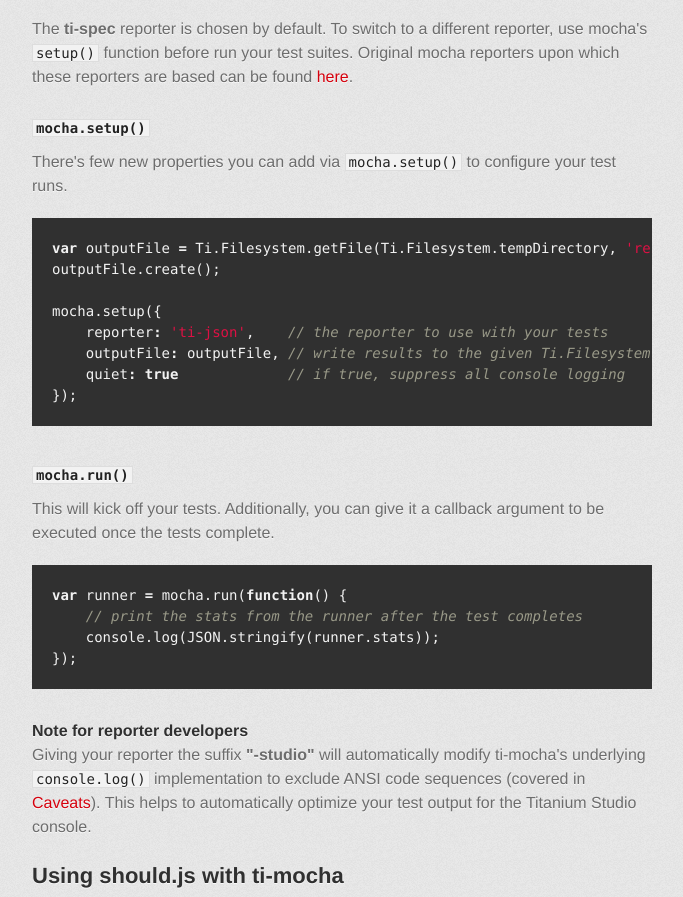
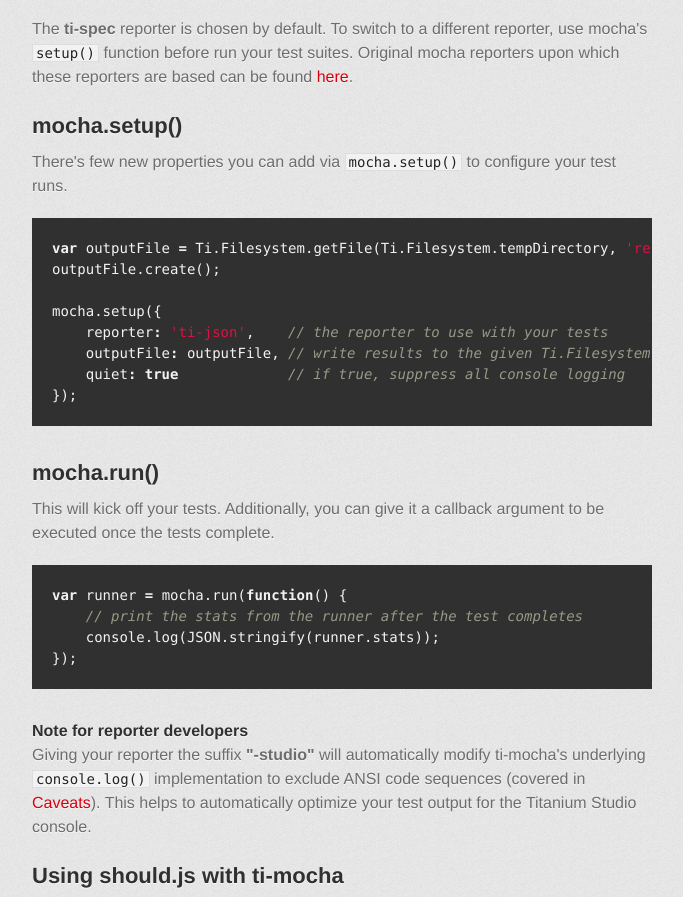
Before and after one commit to tonylukasavage/ti-mocha, a plain HTML site: page index.html in a window 1280 px wide. Shown: the part 1824-2721 px from the top of the page, without its empty margins (298-981 px from the left). Drawn offline with Linux system fonts and the light colour scheme; a web font is replaced by a local one.

```diff
--- a/index.html
+++ b/index.html
@@ -110,8 +110,7 @@
 </ul><p>The <strong>ti-spec</strong> reporter is chosen by default. To switch to a different reporter, use mocha's <code>setup()</code> function before run your test suites. Original mocha reporters upon which these reporters are based can be found <a href="http://visionmedia.github.io/mocha/#reporters">here</a>.</p>
 
 <h2>
-<a name="mochasetup" class="anchor" href="#mochasetup"><span class="octicon octicon-link"></span></a><code>mocha.setup()</code>
-</h2>
+<a name="mochasetup" class="anchor" href="#mochasetup"><span class="octicon octicon-link"></span></a>mocha.setup()</h2>
 
 <p>There's few new properties you can add via <code>mocha.setup()</code> to configure your test runs. </p>
 
@@ -126,8 +125,7 @@
 </pre></div>
 
 <h2>
-<a name="mocharun" class="anchor" href="#mocharun"><span class="octicon octicon-link"></span></a><code>mocha.run()</code>
-</h2>
+<a name="mocharun" class="anchor" href="#mocharun"><span class="octicon octicon-link"></span></a>mocha.run()</h2>
 
 <p>This will kick off your tests. Additionally, you can give it a callback argument to be executed once the tests complete.</p>
 
```
Also changed, not shown: params.json (+1 -1 lines).
